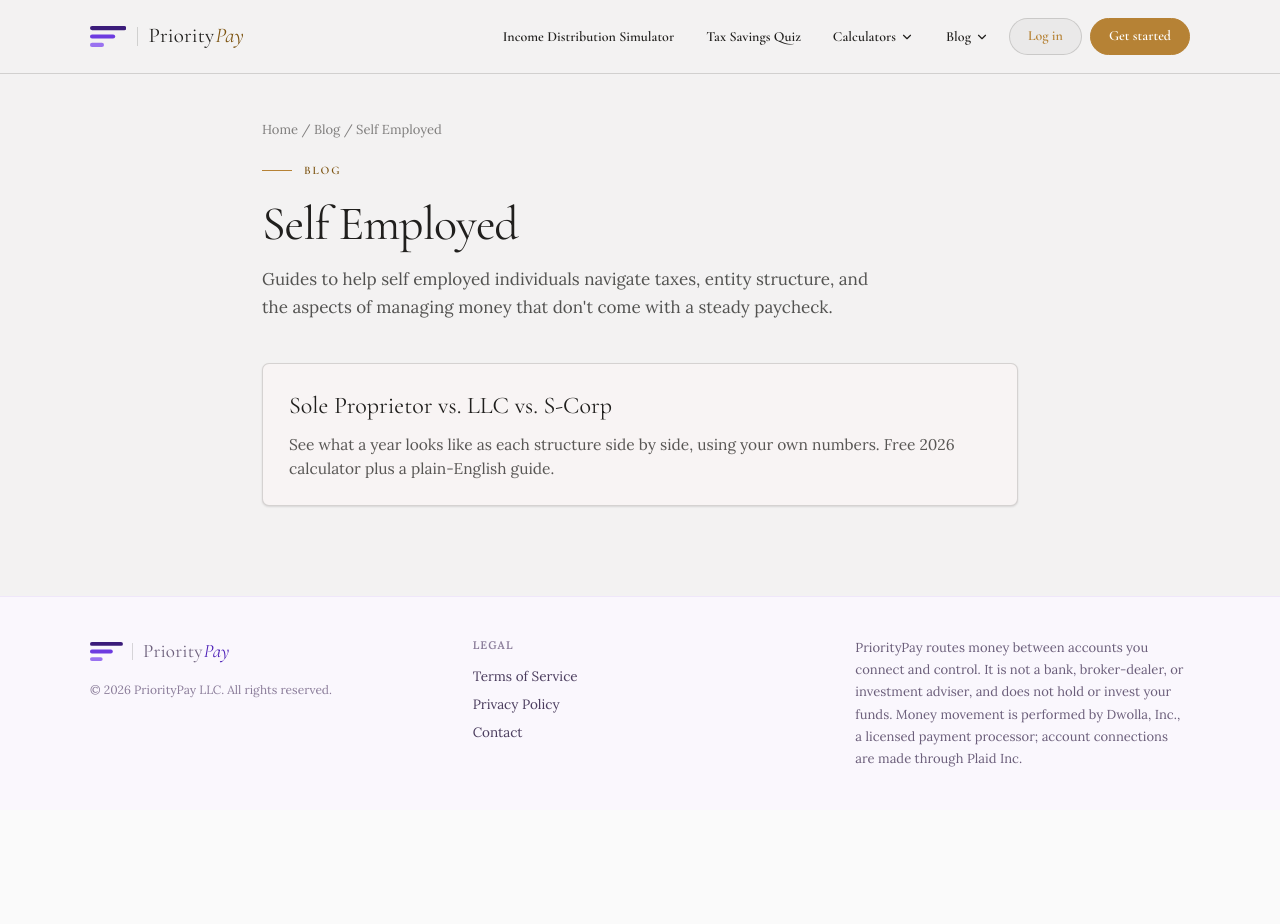
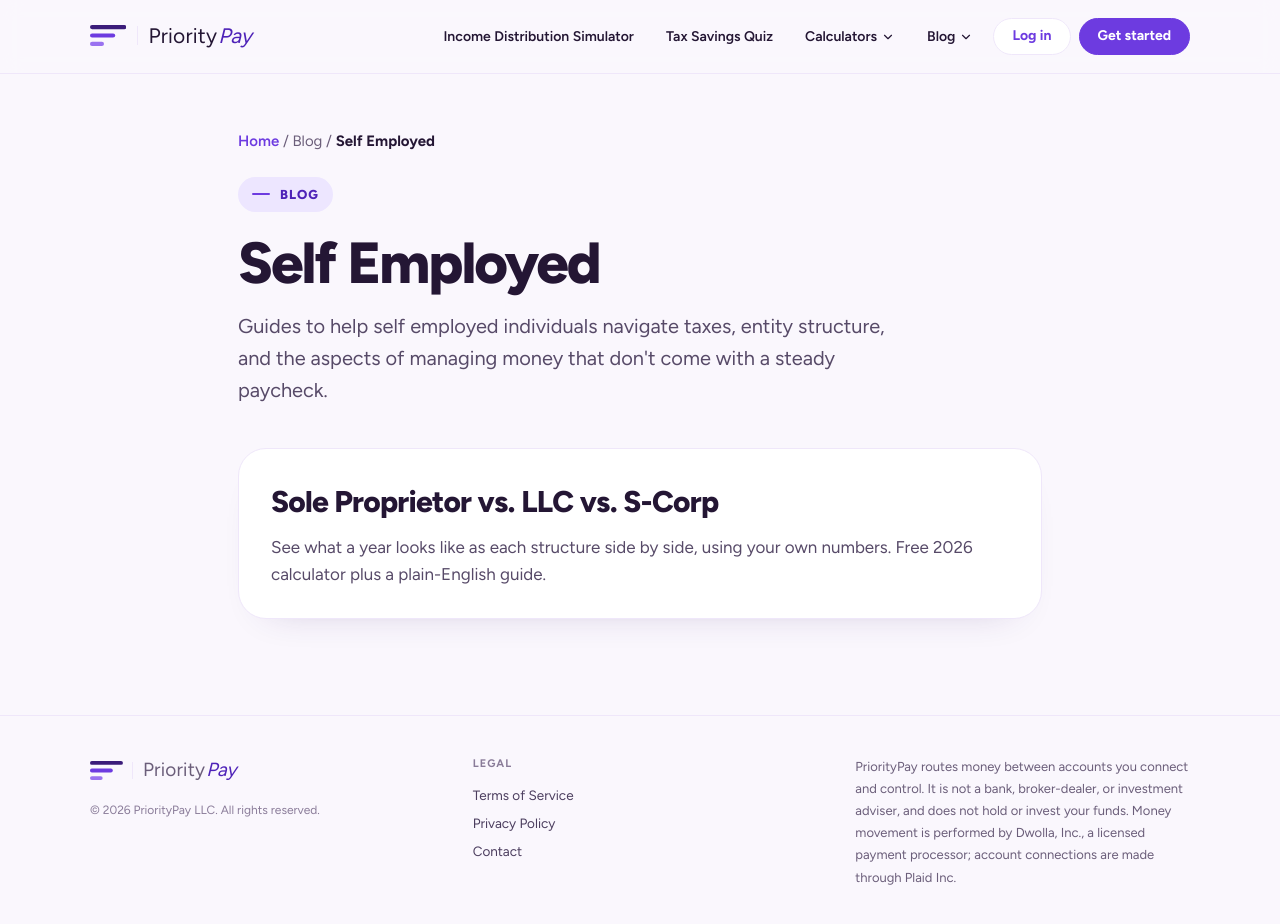
Before and after one commit to meganmahoney123/prioritypay-simple, a Next.js app: page /self-employed in a window 1280 px wide. Shown: the top 924 px of the page. Before the commit the page ends 810 px from the top, so only its background shows below. Built offline with nearby package versions, Linux system fonts and the light colour scheme.

Commit message:
Update page.js

```diff
--- a/app/self-employed/page.js
+++ b/app/self-employed/page.js
@@ -1,7 +1,7 @@
 import Link from "next/link";
 import PublicHeader from "@/components/PublicHeader";
 import PublicFooter from "@/components/PublicFooter";
-import { LEDGER_TOKENS } from "@/lib/ledgerTheme";
+import { BLOOM_TOKENS } from "@/lib/bloomTheme";
 
 // Hub landing page for the "Self Employed" Blog category -- linked from
 // the Blog dropdown (components/PublicHeader.js), which only shows hub
@@ -22,49 +22,102 @@ const ARTICLES = [
 
 export default function SelfEmployedHubPage() {
   return (
-    <div style={LEDGER_TOKENS}>
+    <div style={BLOOM_TOKENS}>
       <PublicHeader />
       <div style={{ background: "var(--color-bg)", color: "var(--color-text)", fontFamily: "var(--font-body)", minHeight: "60vh" }}>
-        <div style={{ maxWidth: 800, margin: "0 auto", padding: "46px 22px 90px" }}>
-          <nav aria-label="Breadcrumb" style={{ fontSize: 13, marginBottom: 22, color: "color-mix(in srgb, var(--color-text) 55%, transparent)" }}>
-            <Link href="/" style={{ color: "inherit" }}>Home</Link> / Blog / Self Employed
+        <div style={{ maxWidth: 860, margin: "0 auto", padding: "56px 28px 96px" }}>
+          <nav aria-label="Breadcrumb" style={{ fontSize: 15, marginBottom: 24, color: "var(--color-neutral-700)" }}>
+            <Link href="/" style={{ color: "var(--color-accent)", fontWeight: 600, textDecoration: "none" }}>
+              Home
+            </Link>
+            {" / Blog / "}
+            <span style={{ color: "var(--color-text)", fontWeight: 700 }}>Self Employed</span>
           </nav>
 
-          <div style={{ display: "flex", alignItems: "center", gap: 12, marginBottom: 20 }}>
-            <span style={{ width: 30, height: 1, background: "var(--color-accent)" }} />
-            <span style={{ fontFamily: "var(--font-heading)", fontSize: 11.5, fontWeight: 600, letterSpacing: "0.16em", textTransform: "uppercase", color: "var(--color-accent-700)" }}>Blog</span>
+          <div
+            style={{
+              display: "inline-flex",
+              alignItems: "center",
+              gap: 10,
+              background: "var(--color-accent-200)",
+              borderRadius: 999,
+              padding: "8px 14px",
+              marginBottom: 22,
+            }}
+          >
+            <span style={{ width: 18, height: 2, borderRadius: 999, background: "var(--color-accent)" }} />
+            <span
+              style={{
+                fontFamily: "var(--font-heading)",
+                fontSize: 13,
+                fontWeight: 800,
+                letterSpacing: "0.08em",
+                textTransform: "uppercase",
+                color: "var(--color-accent-700)",
+              }}
+            >
+              Blog
+            </span>
           </div>
 
-          <h1 style={{ fontFamily: "var(--font-heading)", fontSize: "clamp(32px, 5vw, 48px)", fontWeight: 400, lineHeight: 1.08, letterSpacing: "-0.02em", margin: "0 0 14px" }}>
+          <h1
+            style={{
+              fontFamily: "var(--font-heading)",
+              fontSize: "clamp(40px, 5.4vw, 58px)",
+              fontWeight: 800,
+              lineHeight: 1.03,
+              letterSpacing: "-0.035em",
+              margin: "0 0 16px",
+            }}
+          >
             Self Employed
           </h1>
-          <p style={{ fontSize: 17, lineHeight: 1.65, maxWidth: "36em", margin: "0 0 42px", color: "color-mix(in srgb, var(--color-text) 76%, transparent)" }}>
-            Guides to help self employed individuals navigate taxes, entity structure, and the aspects of managing money that don't come with a steady paycheck.
+          <p style={{ fontSize: 20, lineHeight: 1.6, maxWidth: "34em", margin: "0 0 42px", color: "var(--color-neutral-800)" }}>
+            Guides to help self employed individuals navigate taxes, entity structure, and the aspects of managing
+            money that don't come with a steady paycheck.
           </p>
 
-          <div style={{ display: "grid", gap: 18 }}>
+          <div style={{ display: "grid", gap: 16 }}>
             {ARTICLES.map((a) => (
               <Link
                 key={a.href}
                 href={a.href}
+                className="self-employed-hub-card"
                 style={{
                   display: "block",
                   textDecoration: "none",
                   color: "inherit",
                   border: "1px solid var(--color-divider)",
-                  borderRadius: "var(--radius-lg)",
-                  background: "var(--color-neutral-100)",
-                  boxShadow: "var(--shadow-sm)",
-                  padding: "24px 26px",
+                  borderRadius: 28,
+                  background: "var(--color-surface)",
+                  boxShadow: "0 18px 40px -32px rgba(52,26,102,0.3)",
+                  padding: "30px 32px",
+                  transition: "border-color 160ms ease, background 160ms ease",
                 }}
               >
-                <h2 style={{ fontFamily: "var(--font-heading)", fontSize: 24, fontWeight: 400, margin: "0 0 8px" }}>{a.title}</h2>
-                <p style={{ fontSize: 15.5, lineHeight: 1.6, margin: 0, color: "color-mix(in srgb, var(--color-text) 74%, transparent)" }}>{a.dek}</p>
+                <h2
+                  style={{
+                    fontFamily: "var(--font-heading)",
+                    fontSize: "clamp(24px, 2.6vw, 30px)",
+                    fontWeight: 800,
+                    letterSpacing: "-0.025em",
+                    margin: "0 0 10px",
+                  }}
+                >
+                  {a.title}
+                </h2>
+                <p style={{ fontSize: 17, lineHeight: 1.6, margin: 0, color: "var(--color-neutral-800)" }}>{a.dek}</p>
               </Link>
             ))}
           </div>
         </div>
       </div>
+      <style>{`
+        .self-employed-hub-card:hover {
+          border-color: var(--color-accent-400) !important;
+          background: #FDFCFF !important;
+        }
+      `}</style>
       <PublicFooter />
     </div>
   );
```
